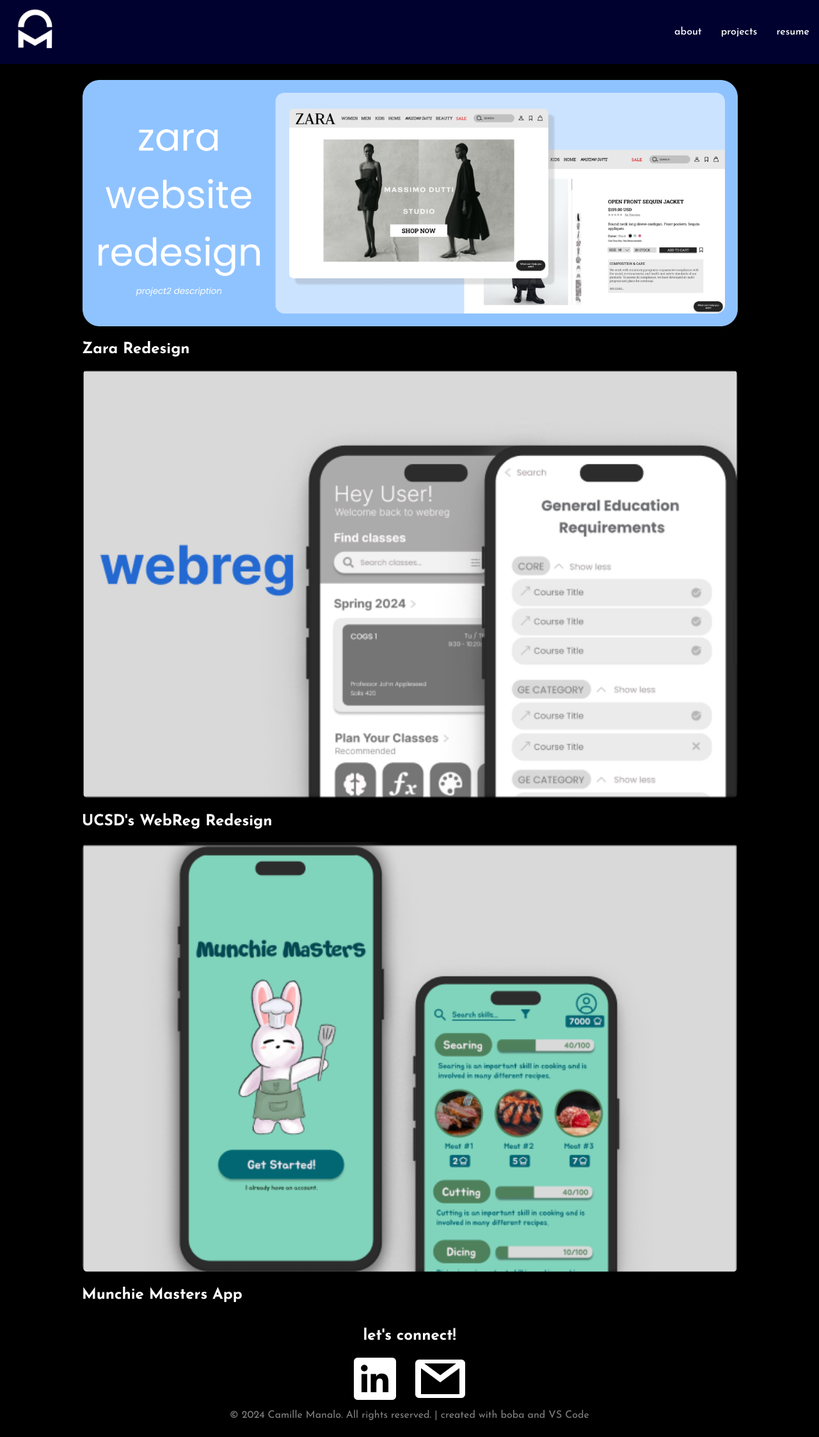
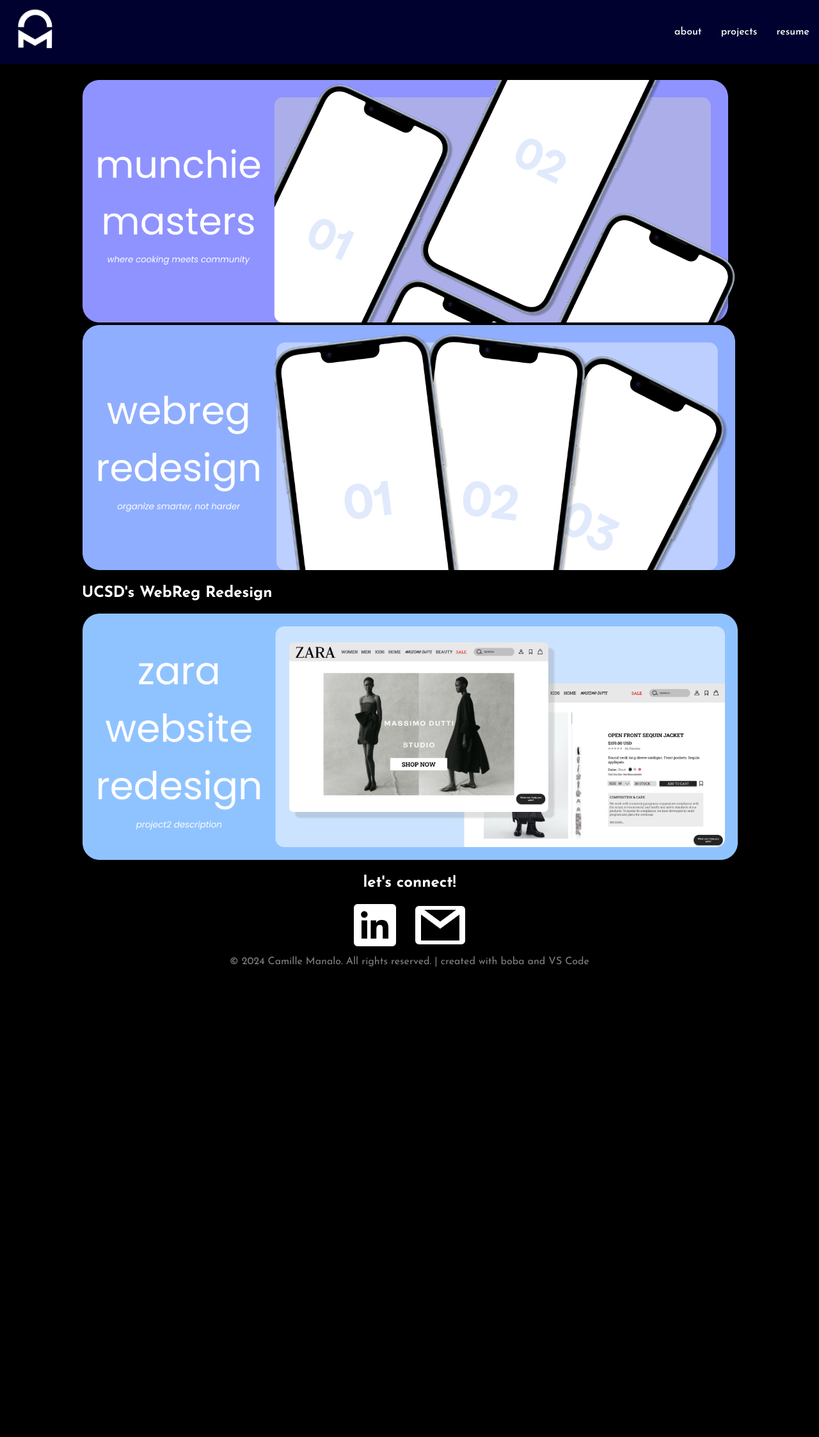
Before and after one commit to robmahalo/camille-folio, a React (Create React App) app in the folder frontend/: page /projects in a window 1280 px wide. Shown: the whole page at 64% size. After the commit the page ends 1537 px from the top, so only its background shows below. Built offline with nearby package versions, Linux system fonts and the light colour scheme.

Commit message:
added placeholders for project

```diff
--- a/frontend/src/components/projects/projects.component.jsx
+++ b/frontend/src/components/projects/projects.component.jsx
@@ -10,16 +10,12 @@
     <Fragment>
       <div data-aos="fade-up" data-aos-duration="1000">
         <div className="card-list-alt">
-          <div className="card-black"></div>
-          <div>
               <div className="card-black">
               <img
                 className="image-container"
-                src={zara}
-                alt="zara-project"
+                src={munchies}
+                alt="munchies-project"
               ></img>
-            </div>
-            <h2>Zara Redesign</h2>
             </div>
             <div>
             <div className="card-black">
@@ -31,15 +27,18 @@
             </div>
             <h2>UCSD's WebReg Redesign</h2>
           </div>
+          <div className="card-black"></div>
           <div>
             <div className="card-black">
               <img
                 className="image-container"
-                src={munchies}
-                alt="munchies-project"
+                src={zara}
+                alt="zara-project"
               ></img>
             </div>
-            <h2>Munchie Masters App</h2>
+          </div>
+          <div>
+
           </div>
         </div>
       </div>
```
Also changed, not shown: frontend/src/img/munchie.png, frontend/src/img/webreg.png. Lines whose indentation alone changed are shown as unchanged.
